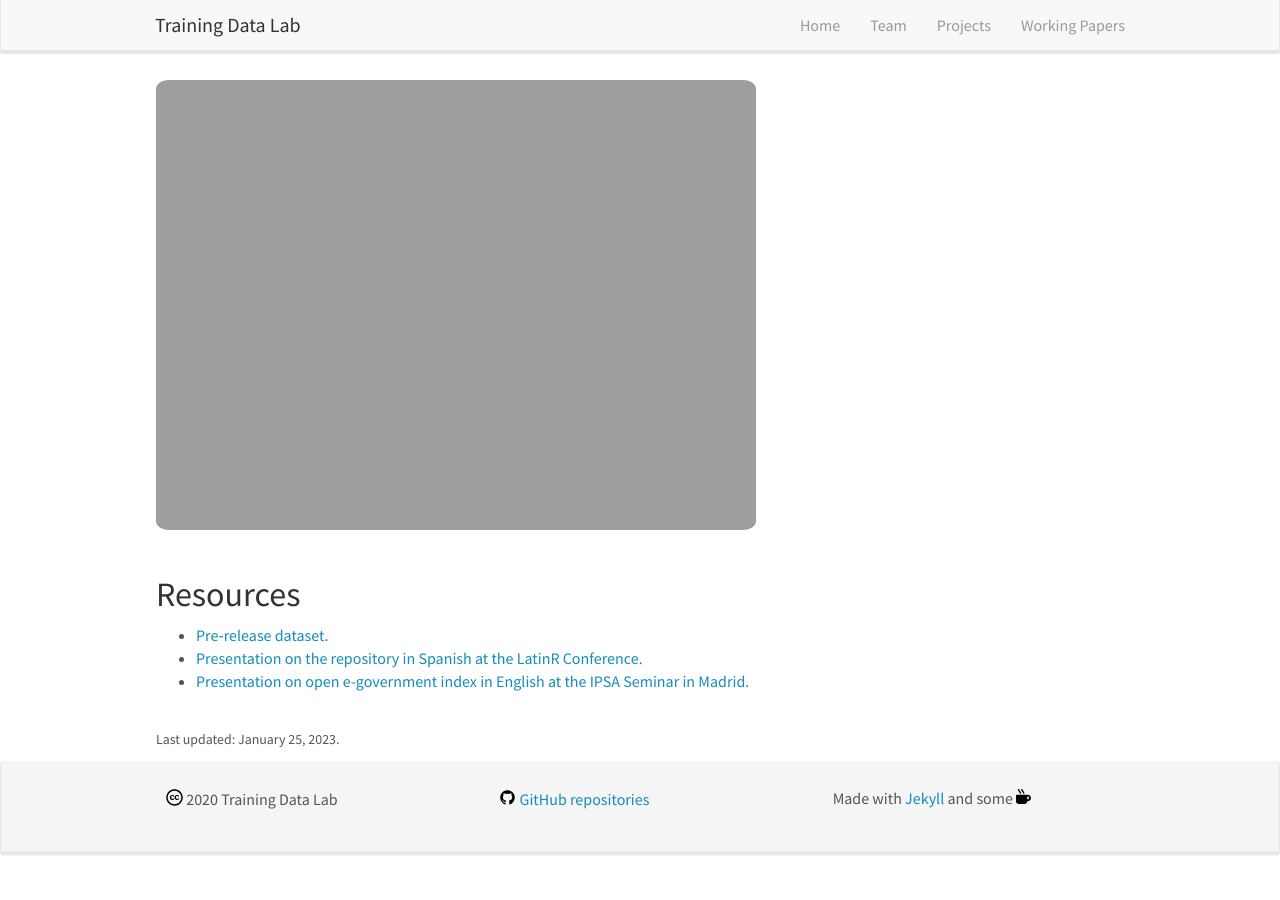
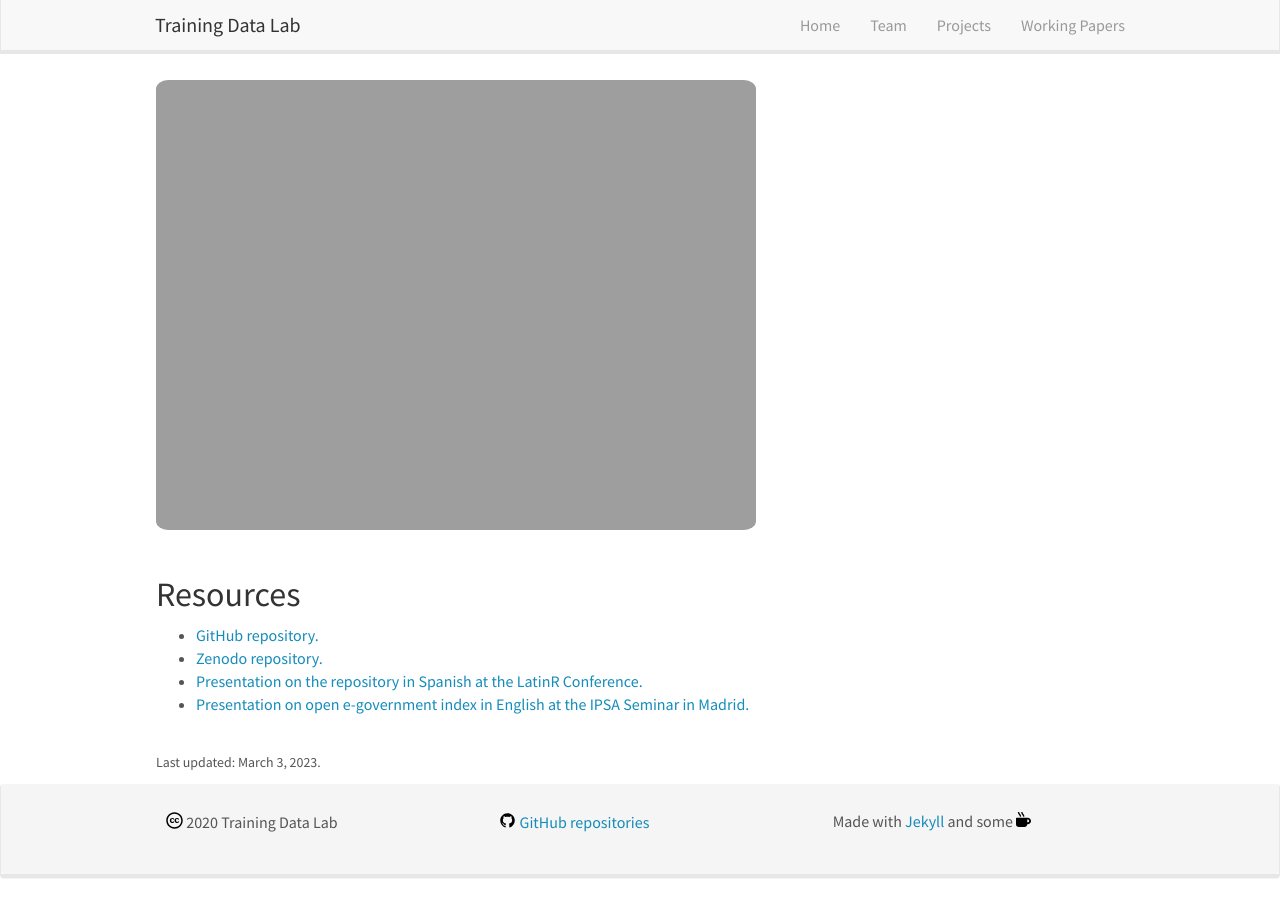
Before and after one commit to training-datalab/old-training-datalab.com, a Jekyll site: the page built from _pages/local-government-indicators.md, in a window 1280 px wide and 900 px high, scrolled down 731 px. Built offline with Jekyll 4.4.1, drawn with Linux system fonts in a browser that asks for light colours; nearby versions of some CDN libraries; before the commit the page ends 1608 px from its top, so only the background shows below that.

Commit message:
Update local-government-indicators.md

```diff
--- a/_pages/local-government-indicators.md
+++ b/_pages/local-government-indicators.md
@@ -35,9 +35,10 @@ permalink: /projects/local-government-indicators
 ## Resources
 
 <ul>
-<li><a href="https://doi.org/10.5281/zenodo.7568387" target="_blank">Pre‑release dataset.</a></li>
+<li><a href="https://github.com/bgonzalezbustamante/local-gov-indicators" target="_blank">GitHub repository.</a></li>
+<li><a href="https://doi.org/10.5281/zenodo.7568387" target="_blank">Zenodo repository.</a></li>
 <li><a href="https://youtu.be/AmUQnQbKabQ" target="_blank">Presentation on the repository in Spanish at the LatinR Conference.</a></li>
 <li><a href="https://youtu.be/BL9qaoqbdWk" target="_blank">Presentation on open e-government index in English at the IPSA Seminar in Madrid.</a></li>
 </ul>
 <br />
-<small>Last updated: January 25, 2023.</small>
+<small>Last updated: March 3, 2023.</small>
```
